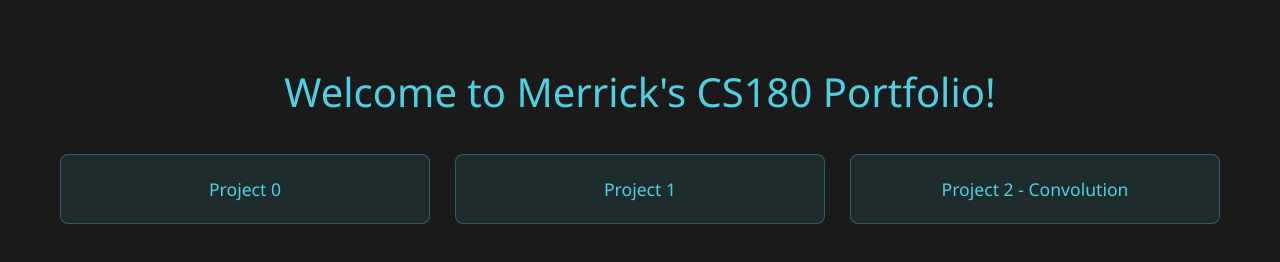
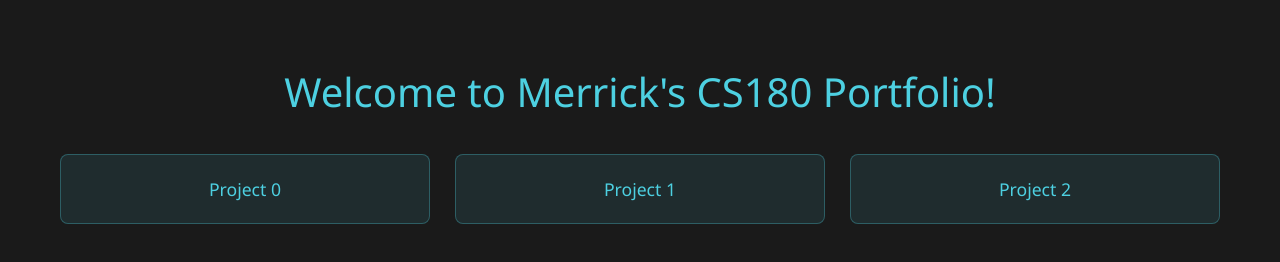
Before and after one commit to EggsInAJar/cs180, a plain HTML site: page index.html in a window 1280 px wide. Drawn offline with Linux system fonts and the light colour scheme.

Commit message:
another rename

```diff
--- a/index.html
+++ b/index.html
@@ -10,7 +10,7 @@
         <div class="projects-grid">
             <a href="./0/index.html" class="project-link">Project 0</a>
             <a href="./1/project1_report.html" class="project-link">Project 1</a>
-            <a href="./2/computer_vision_portfolio.html" class="project-link">Project 2 - Convolution</a>
+            <a href="./2/computer_vision_portfolio.html" class="project-link">Project 2</a>
         </div>
     </div>
 </body>
```
